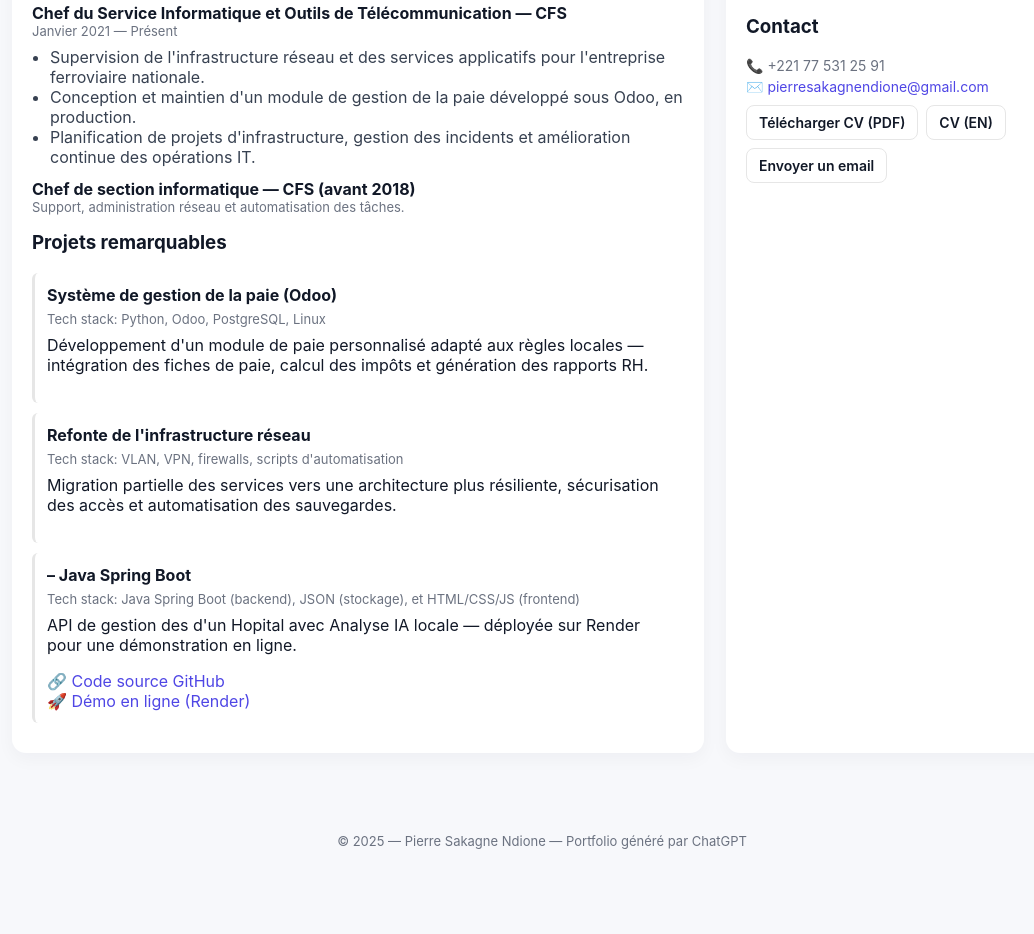
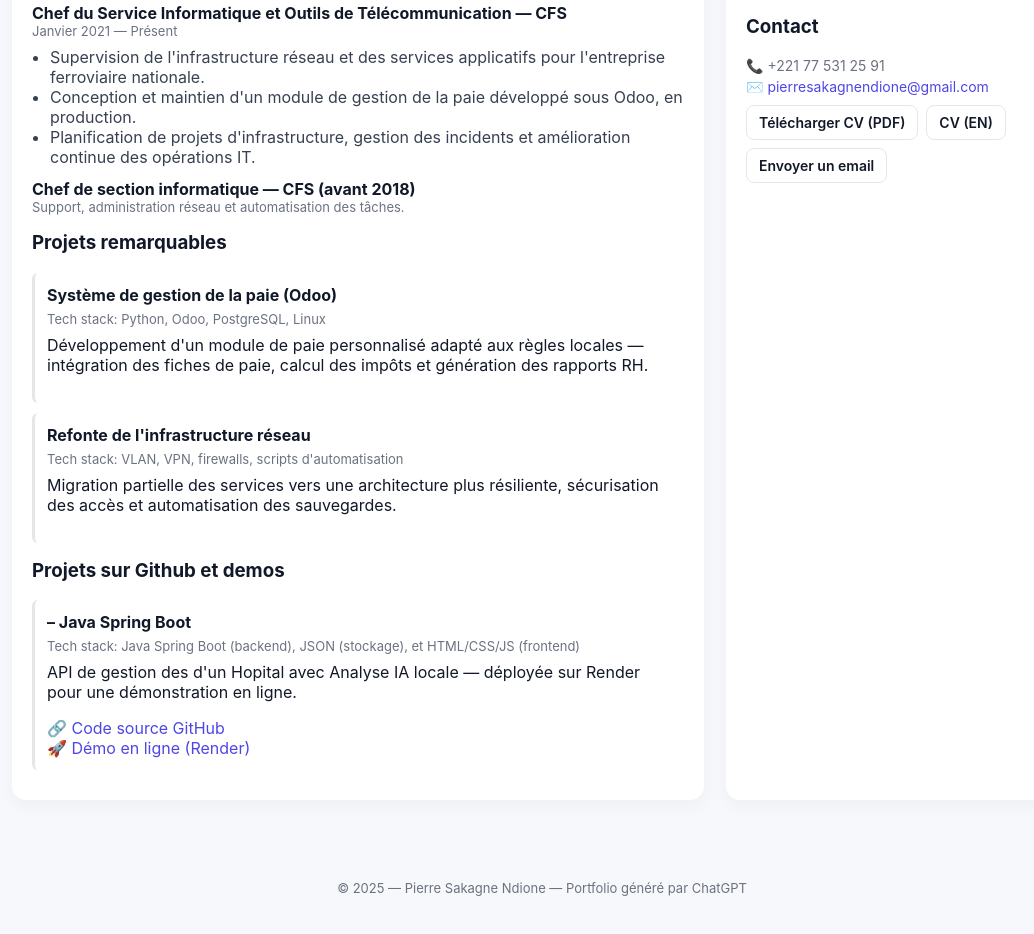
Before and after one commit to pierre1717/pierre1717.github.io, a plain HTML site: page index.html in a window 1280 px wide. Shown: the part 559-1493 px from the top of the page, without its empty margins (98-1132 px from the left). Drawn offline with Linux system fonts and the light colour scheme.

Commit message:
Update index.html

```diff
--- a/index.html
+++ b/index.html
@@ -94,7 +94,9 @@
             <div style="color:var(--muted);font-size:13px;margin-top:6px">Tech stack: VLAN, VPN, firewalls, scripts d'automatisation</div>
             <p style="margin-top:8px">Migration partielle des services vers une architecture plus résiliente, sécurisation des accès et automatisation des sauvegardes.</p>
           </div>
-
+         </div>
+         <h3 style="margin-top:16px">Projets sur Github et demos</h3>
+         <div style="margin-top:8px">
           <div class="project">
              <strong> – Java Spring Boot </strong>
              <div style="color:var(--muted);font-size:13px;margin-top:6px">
```
